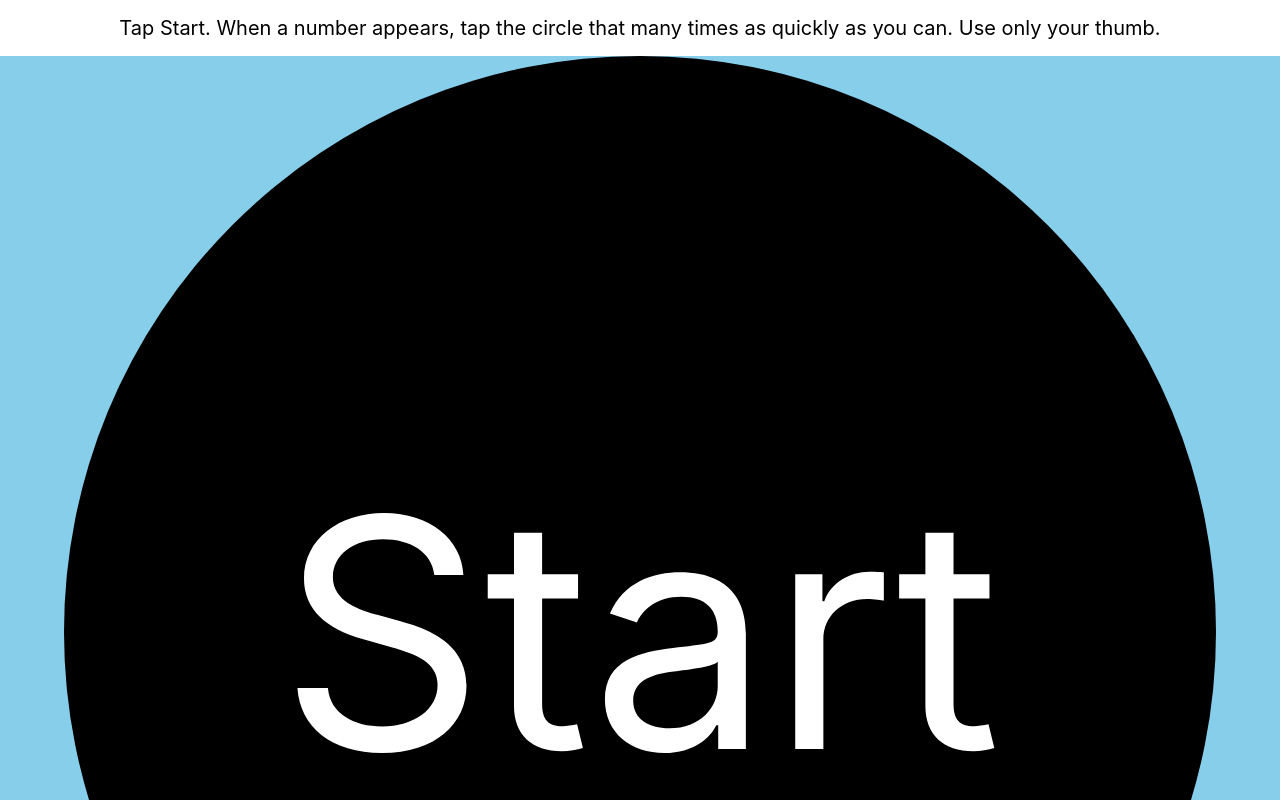
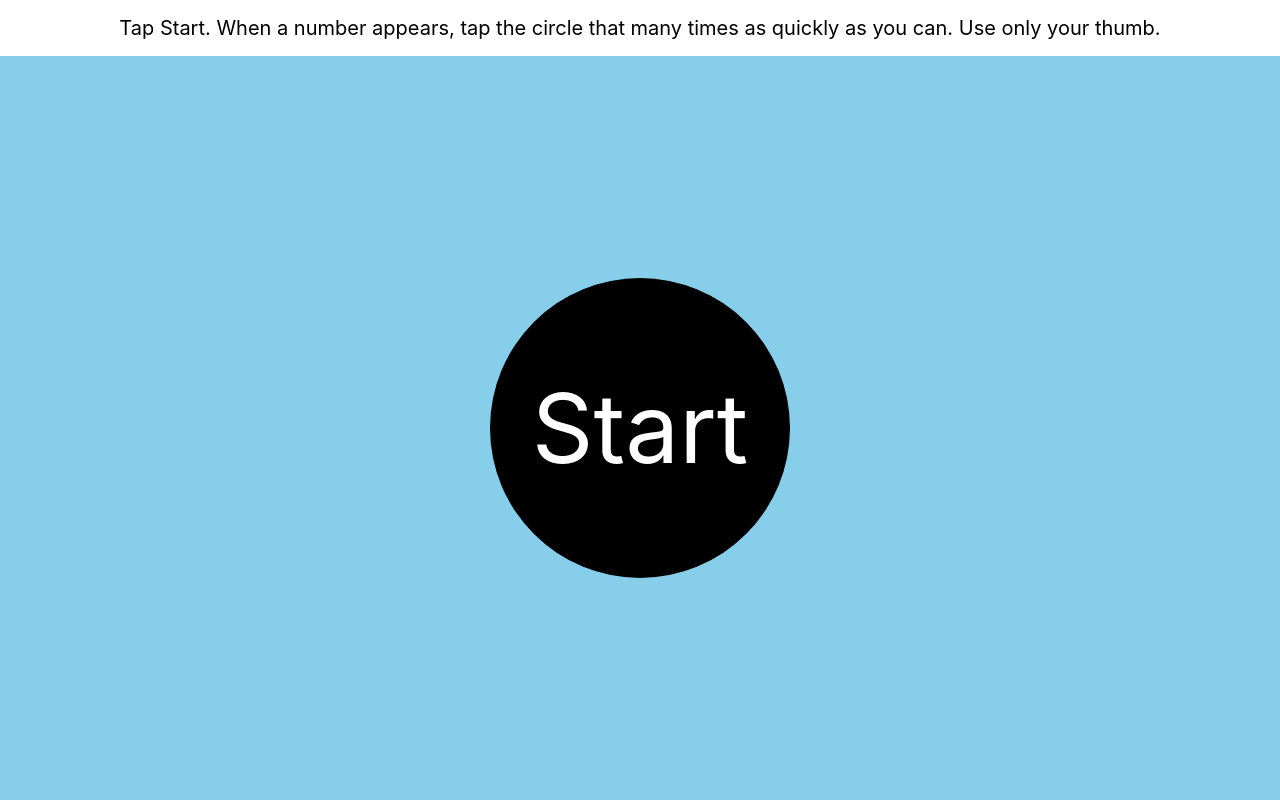
Before and after one commit to nathankipp/hiitrx, a React (Create React App) app: page / in a window 1280 px wide. Shown: the top 800 px of the page. Built offline with nearby package versions, Linux system fonts and the light colour scheme.

Commit message:
style for any screen ratio

```diff
--- a/src/App.css
+++ b/src/App.css
@@ -25,13 +25,13 @@
 .circle {
   align-items: center;
   background-color: black;
-  border-radius: calc(90vw / 2);
+  border-radius: 150px;
   color: white;
   display: flex;
-  font-size: 25vw;
-  height: 90vw;
+  font-size: 6rem;
+  height: 300px;
   justify-content: center;
-  width: 90vw;
+  width: 300px;
 }
 
 .circle.active {
```
